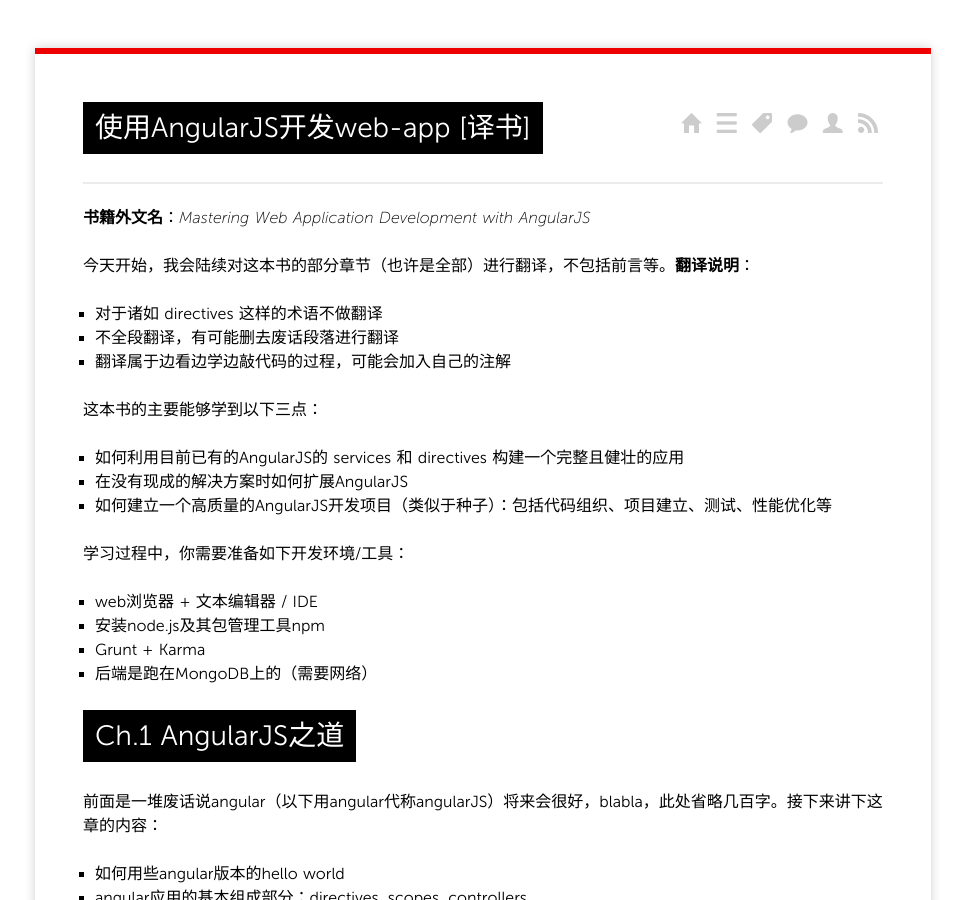
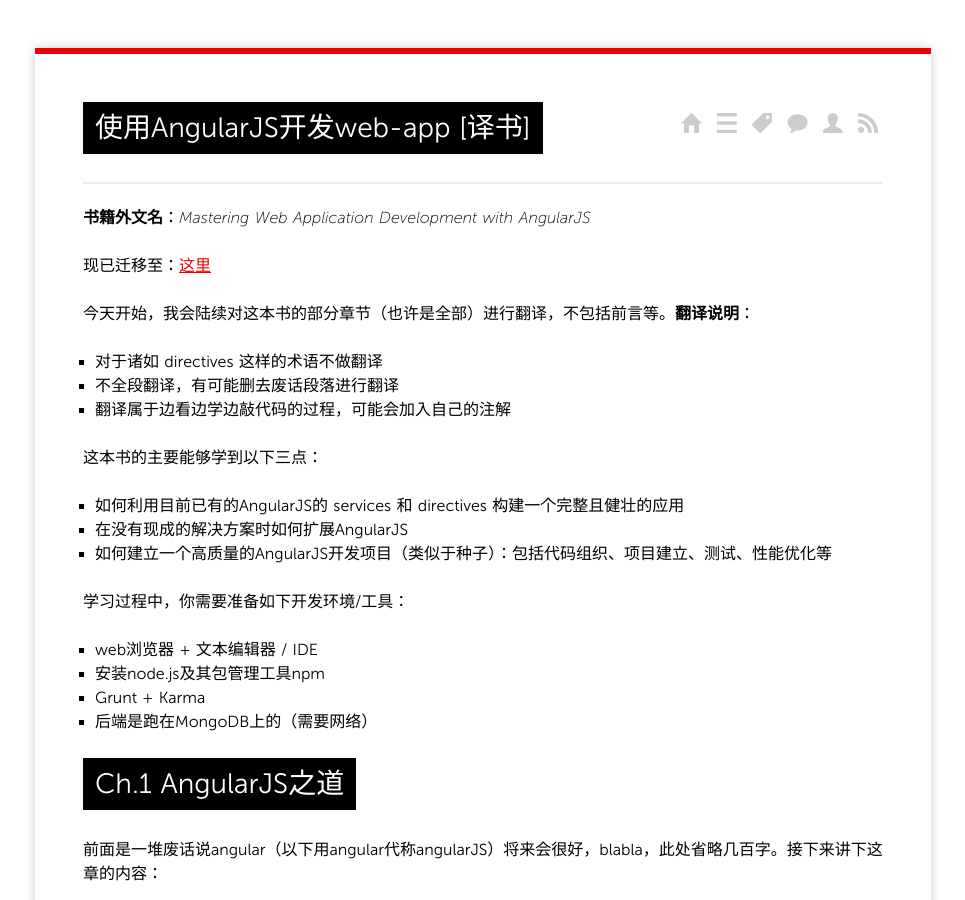
Before and after one commit to grahamle/grahamle.github.com, a Jekyll site: the page built from _posts/2013/11/2013-11-02-使用AngularJS进行webapp开发.md, in a window 1280 px wide and 900 px high. Shown: the whole window, without its empty margins (157-1122 px from the left). Built offline with Jekyll 4.4.1, drawn with Linux system fonts in a browser that asks for light colours; Markdown is read by kramdown in place of the engine named in the settings; comment, search, counter and statistics services are not loaded.

Commit message:
更新翻译angular书的文章 增加迁移地址

```diff
--- a/_posts/2013/11/2013-11-02-使用AngularJS进行webapp开发.md
+++ b/_posts/2013/11/2013-11-02-使用AngularJS进行webapp开发.md
@@ -8,6 +8,8 @@
 ---
 
 **书籍外文名**：*Mastering Web Application Development with AngularJS*
+
+现已迁移至：[这里](https://grahamle.github.io/webapp-ng)
 
 今天开始，我会陆续对这本书的部分章节（也许是全部）进行翻译，不包括前言等。**翻译说明**：
 
```
